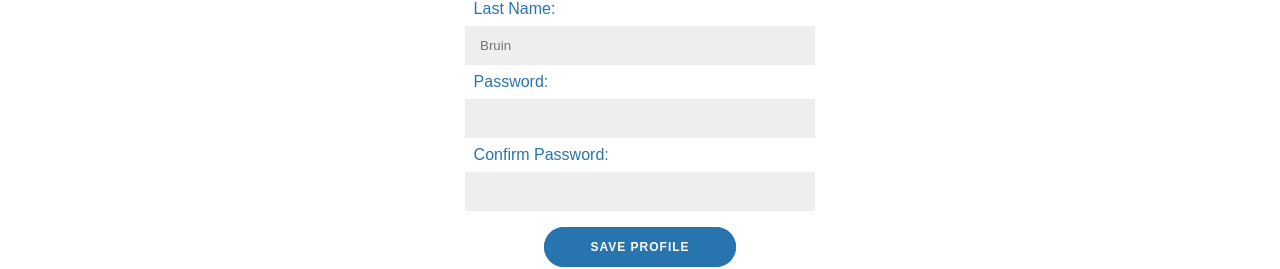
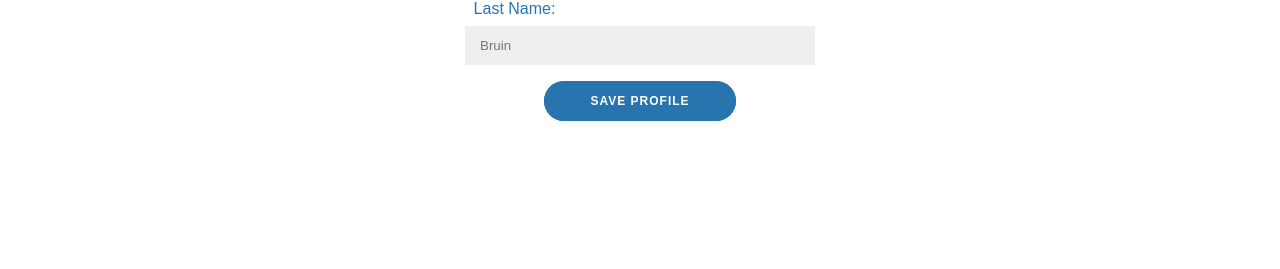
Before and after one commit to philipdoucla/study-sleuth, a React (Create React App) app: page /profile in a window 1280 px wide. Shown: the part 496-765 px from the top of the page. Built offline with nearby package versions, Linux system fonts and the light colour scheme; no server answers.

Commit message:
Removed password from profile, Derek's request

```diff
--- a/src/routes/Dashboard.js
+++ b/src/routes/Dashboard.js
@@ -4,6 +4,7 @@ function Dashboard() {
     // TODO: needs to actually display data and junk
     // the findgroup login must save account login
     return (
+        // will need to display group data dynamically
         <div>
             <h1>Dashboard</h1>
             <div className="inputTitle">Your Study Sleuth:</div>
--- a/src/routes/Profile.js
+++ b/src/routes/Profile.js
@@ -91,10 +91,6 @@ function Profile() {
             <div><input type="text" name="firstName" className="textbox" placeholder="Joe" value={state.firstName} onChange={handleChange} /><br /></div>
             <div className="inputTitle">Last Name:</div>
             <div><input type="text" name="lastName" className="textbox" placeholder="Bruin" value={state.lastName} onChange={handleChange} /><br /></div>
-            <div className="inputTitle">Password:</div>
-            <div><input type="password" name="password" className="textbox" value={state.password} onChange={handleChange} /><br /></div>
-            <div className="inputTitle">Confirm Password:</div>
-            <div><input type="password" name="cPassword" className="textbox" value={state.cPassword} onChange={handleChange} /><br /></div>
             <br />
             <div><a className="switch" href="#" onClick={sendInfo}>{!loading ? "Save Profile" : "Loading..."}</a></div>
             <br />
```
